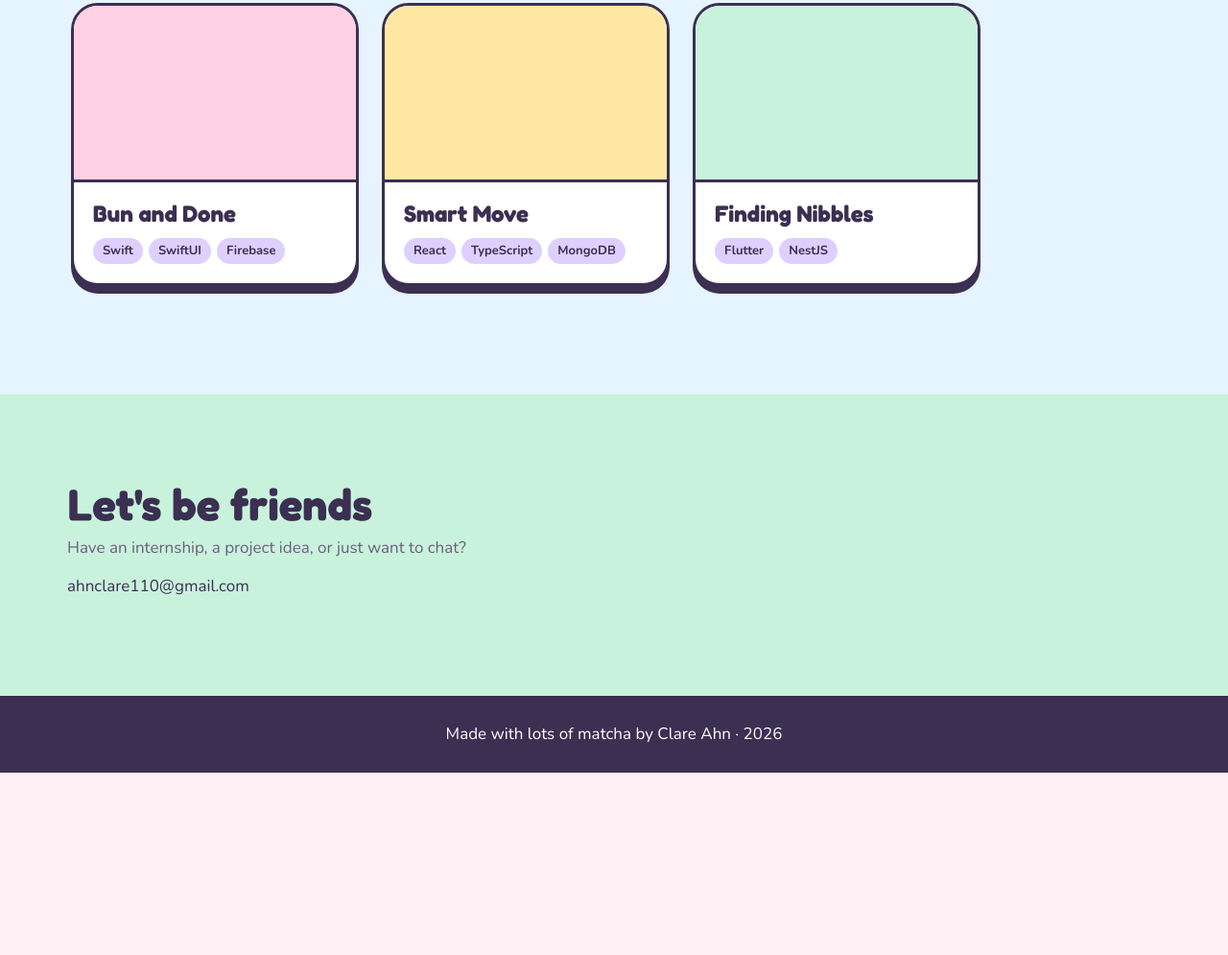
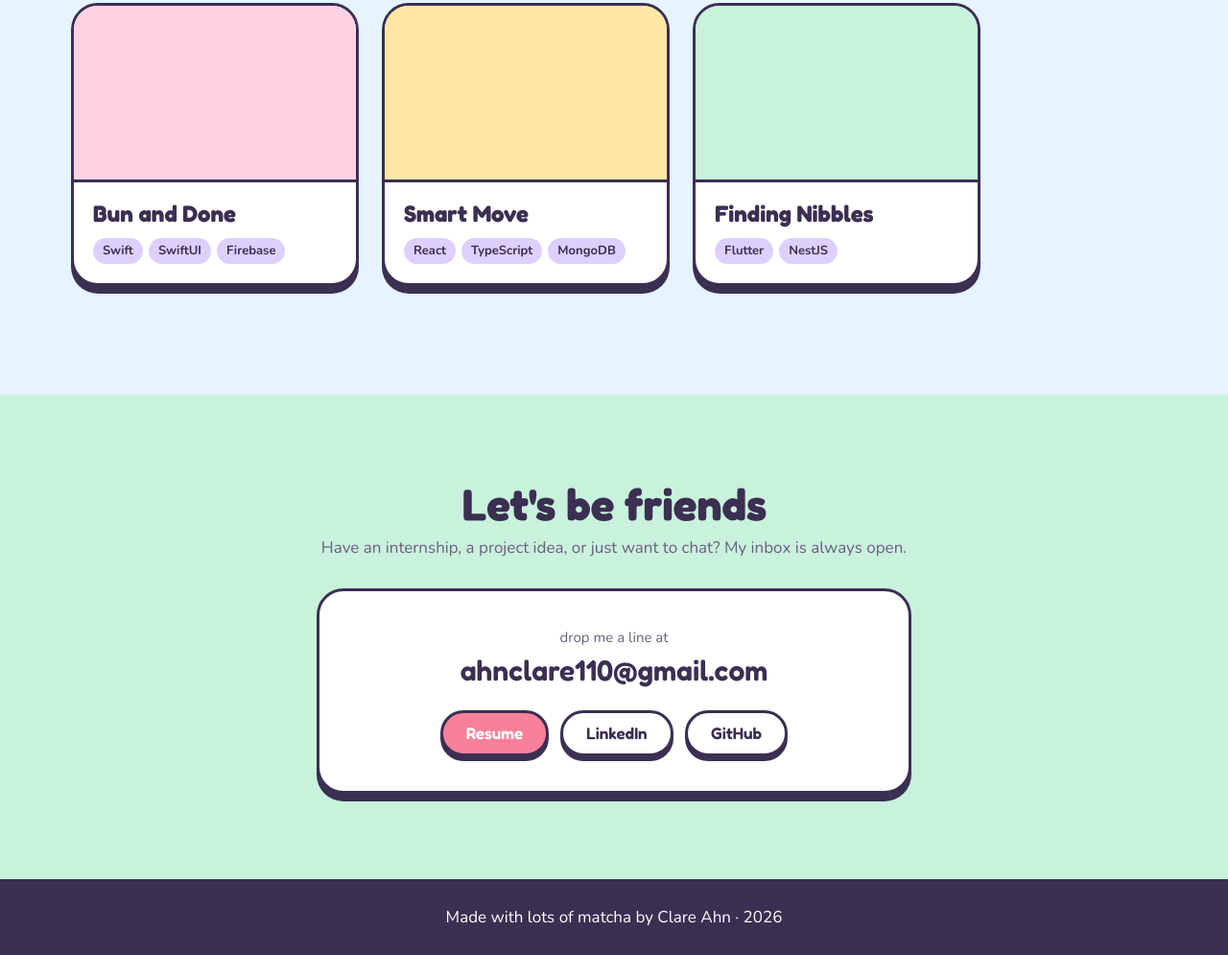
Before and after one commit to clareahn/Portfolio, a plain HTML site: page index.html in a window 1280 px wide. Shown: the part 2335-3330 px from the top of the page at 96% size. Before the commit the page ends 3140 px from the top, so only its background shows below. Drawn offline with nearby package versions, Linux system fonts and the light colour scheme.

Commit message:
feat: add contact page with email, resume, github and linkedin links

```diff
--- /dev/null
+++ b/css/contact.css
@@ -0,0 +1,45 @@
+/* Contact */
+
+.contact {
+  background: var(--mint);
+  text-align: center;
+}
+
+/* .lead has a max-width, so centre the box itself too */
+.contact .lead {
+  margin-inline: auto;
+}
+
+/* the letter card */
+.letter {
+  max-width: 620px;
+  margin: 28px auto 0;           /* auto left/right = centred */
+  padding: 36px 28px;
+  box-shadow: 0 8px 0 var(--ink);  /* chunkier shadow than a normal card */
+}
+
+.letter-label {
+  margin: 0 0 4px;
+  color: var(--ink2);
+  font-size: 15px;
+}
+
+/* the big email address */
+.email {
+  display: inline-block;
+  margin-bottom: 24px;
+  font: 600 clamp(20px, 4vw, 30px) var(--font-display);
+  text-decoration: none;
+  overflow-wrap: anywhere;       /* long email can break onto two lines on tiny screens */
+}
+
+.email:hover {
+  color: var(--coral);
+  text-decoration: underline;
+  text-underline-offset: 6px;
+}
+
+.email:focus-visible {
+  outline: 3px dashed var(--coral);
+  outline-offset: 4px;
+}
--- a/css/main.css
+++ b/css/main.css
@@ -7,7 +7,7 @@
 @import url('projects.css');
 @import url('project-page.css');
 @import url('about.css');
+@import url('contact.css');
 
 /* temp section colours: these move into each section's own file in later steps */
-.contact  { background: var(--mint); }
 footer    { background: var(--ink); color: #fff; text-align: center; padding: 26px 16px; }
--- a/index.html
+++ b/index.html
@@ -183,8 +183,16 @@
     <section class="contact band" id="contact">
         <div class="wrap">
             <h2>Let's be friends</h2>
-            <p class="lead">Have an internship, a project idea, or just want to chat?</p>
-            <p>ahnclare110@gmail.com</p>
+            <p class="lead">Have an internship, a project idea, or just want to chat? My inbox is always open.</p>
+            <div class="card letter">
+                <p class="letter-label">drop me a line at</p>
+                <a class="email" href="mailto:ahnclare110@gmail.com">ahnclare110@gmail.com</a>
+                <div class="btns">
+                    <a class="btn main" href="files/Resume_ClareAHN.pdf" target="_blank" rel="noopener">Resume</a>
+                    <a class="btn" href="https://www.linkedin.com/in/clare-ahn" target="_blank" rel="noopener">LinkedIn</a>
+                    <a class="btn" href="https://github.com/clareahn" target="_blank" rel="noopener">GitHub</a>
+                </div>
+            </div>
         </div>
     </section>
   </main>
```
Also changed, not shown: 2 other files.
